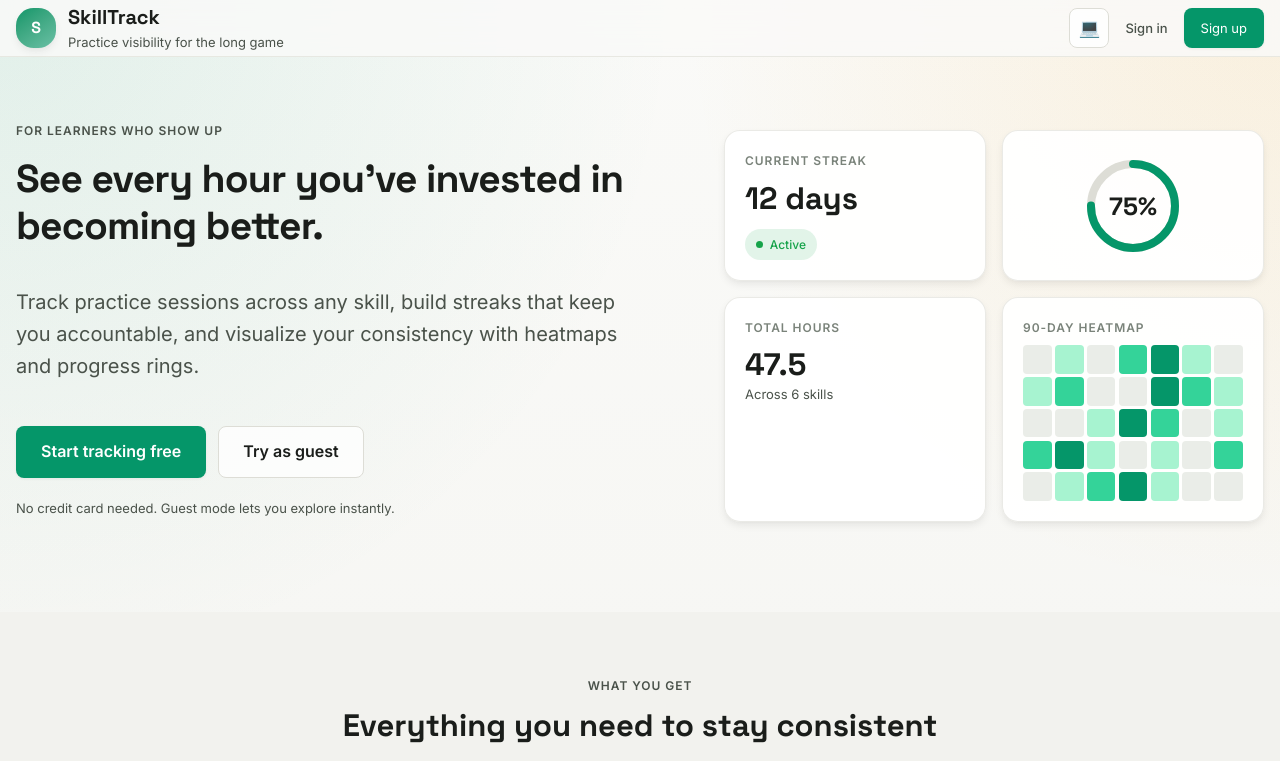
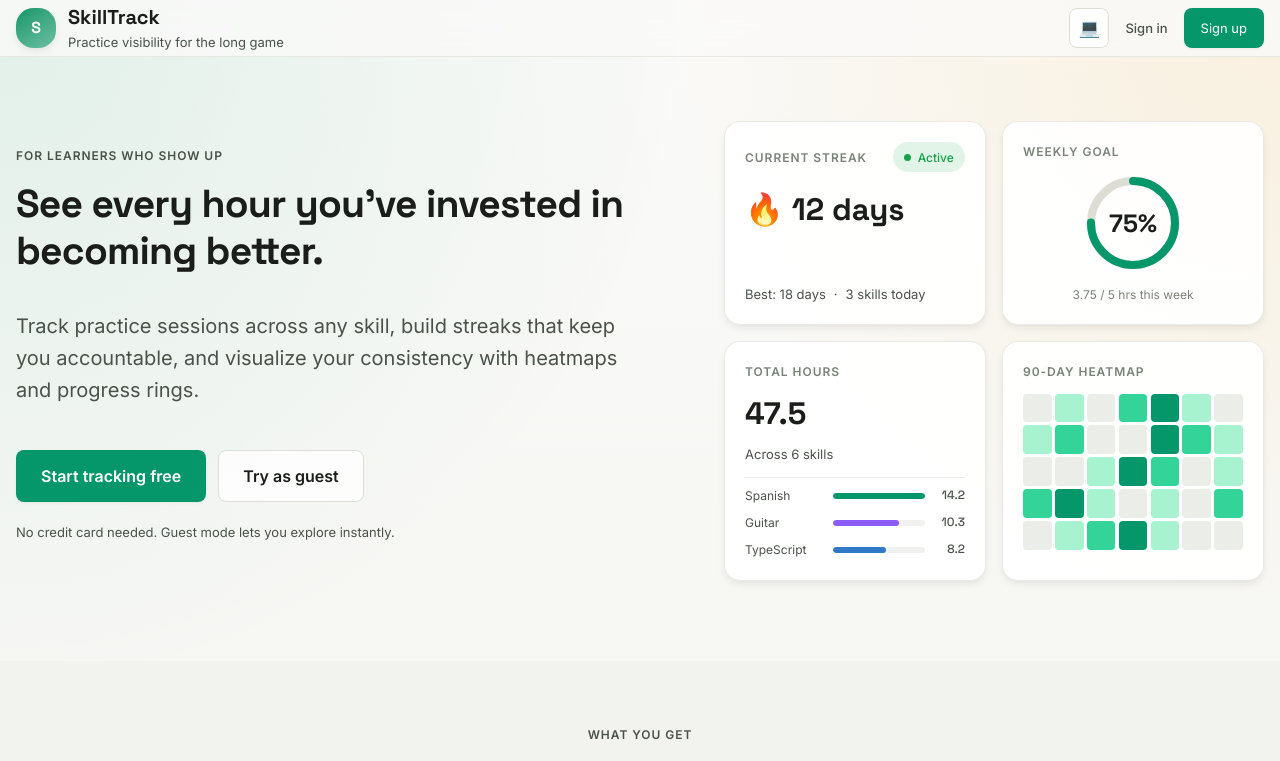
Before and after one commit to brandeth/skilltrack, a Nuxt app: page / in a window 1280 px wide. Shown: the top 761 px of the page. Built offline with nearby package versions, Linux system fonts and the light colour scheme; no server answers.

Commit message:
Improve sections and cards.

```diff
--- a/app/assets/css/main.css
+++ b/app/assets/css/main.css
@@ -721,15 +721,26 @@ button {
 }
 
 .skill-card {
+  position: relative;
+  overflow: hidden;
   display: grid;
   gap: var(--space-4);
   padding: var(--space-5);
   border-radius: var(--radius-lg);
-  border: 1px solid color-mix(in srgb, var(--color-border) 70%, transparent);
+  border: 1px solid
+    color-mix(
+      in srgb,
+      var(--skill-color, var(--color-border)) 20%,
+      var(--color-border)
+    );
   background: linear-gradient(
     180deg,
-    color-mix(in srgb, var(--color-surface) 90%, transparent),
-    color-mix(in srgb, var(--color-bg-secondary) 90%, transparent)
+    var(--color-surface),
+    color-mix(
+      in srgb,
+      var(--skill-color, var(--color-bg-secondary)) 12%,
+      var(--color-surface)
+    )
   );
   transition:
     transform 160ms ease,
@@ -739,6 +750,73 @@ button {
 .skill-card:hover {
   transform: translateY(-2px);
   box-shadow: var(--shadow-md);
+}
+
+.skill-card__orb-area {
+  position: absolute;
+  inset: 0;
+  pointer-events: none;
+  overflow: hidden;
+}
+
+.skill-card__orb {
+  position: absolute;
+  top: 0;
+  left: 0;
+  width: 8rem;
+  height: 8rem;
+  border-radius: 50%;
+  background: radial-gradient(
+    circle,
+    color-mix(in srgb, var(--skill-color, var(--color-accent)) 20%, transparent)
+      0%,
+    transparent 70%
+  );
+  pointer-events: all;
+  cursor: pointer;
+  will-change: transform;
+}
+
+.skill-card__orb--pulse {
+  animation: skill-orb-pulse 1.2s ease-out;
+}
+
+@keyframes skill-orb-pulse {
+  0% {
+    box-shadow:
+      0 0 0 0
+        color-mix(
+          in srgb,
+          var(--skill-color, var(--color-accent)) 30%,
+          transparent
+        ),
+      0 0 0 0
+        color-mix(
+          in srgb,
+          var(--skill-color, var(--color-accent)) 15%,
+          transparent
+        );
+  }
+  40% {
+    box-shadow:
+      0 0 30px 15px
+        color-mix(
+          in srgb,
+          var(--skill-color, var(--color-accent)) 18%,
+          transparent
+        ),
+      0 0 60px 35px
+        color-mix(
+          in srgb,
+          var(--skill-color, var(--color-accent)) 8%,
+          transparent
+        );
+  }
+  100% {
+    box-shadow:
+      0 0 60px 40px transparent,
+      0 0 120px 70px transparent;
+  }
 }
 
 .skill-card__header {
@@ -789,7 +867,7 @@ button {
 .skill-card__progress-fill {
   height: 100%;
   border-radius: var(--radius-full);
-  background: var(--color-accent);
+  background: var(--skill-color, var(--color-accent));
   transition: width 300ms ease;
 }
 
@@ -802,11 +880,21 @@ button {
 .skill-card__metric {
   padding: var(--space-3);
   border-radius: var(--radius-md);
-  background: color-mix(in srgb, var(--color-surface) 80%, transparent);
+  background: color-mix(in srgb, var(--color-surface) 55%, transparent);
+  backdrop-filter: blur(12px);
+  -webkit-backdrop-filter: blur(12px);
+  border: 1px solid color-mix(in srgb, var(--color-surface) 60%, transparent);
+  box-shadow:
+    inset 0 1px 0 0 color-mix(in srgb, white 40%, transparent),
+    0 1px 3px 0
+      color-mix(
+        in srgb,
+        var(--skill-color, var(--color-border)) 8%,
+        transparent
+      );
 }
 
 .skill-card__metric + .skill-card__metric {
-  border-left: 1px solid var(--color-border);
   padding-left: var(--space-4);
 }
 
--- a/app/pages/dashboard.vue
+++ b/app/pages/dashboard.vue
@@ -376,7 +376,9 @@
                 v-for="summary in skillSummaries"
                 :key="summary.skill.id"
                 class="skill-card"
+                :style="{ '--skill-color': summary.skill.color }"
               >
+                <SkillCardOrb />
                 <div class="skill-card__header">
                   <div class="skill-card__title-row">
                     <span
--- a/app/pages/index.vue
+++ b/app/pages/index.vue
@@ -53,11 +53,23 @@
           <div class="hero__visual" aria-hidden="true">
             <div class="hero-showcase">
               <div class="showcase-card showcase-card--streak">
+                <div class="showcase-streak-top">
                   <div class="showcase-card__eyebrow">Current streak</div>
-                <div class="showcase-card__value">12 days</div>
                   <div class="showcase-pill showcase-pill--active">Active</div>
                 </div>
+                <div class="showcase-streak-hero">
+                  <span class="showcase-streak-fire" aria-hidden="true">🔥</span>
+                  <span class="showcase-card__value">12 days</span>
+                </div>
+                <div class="showcase-streak-detail">
+                  <span class="helper-text">Best: 18 days</span>
+                  <span class="helper-text">·</span>
+                  <span class="helper-text">3 skills today</span>
+                </div>
+              </div>
               <div class="showcase-card showcase-card--ring">
+                <div class="showcase-card__eyebrow">Weekly goal</div>
+                <div class="showcase-ring-wrap">
                   <svg
                     class="showcase-ring"
                     width="100"
@@ -87,10 +99,44 @@
                   </svg>
                   <div class="showcase-ring__label">75%</div>
                 </div>
+                <div class="showcase-ring__caption">3.75 / 5 hrs this week</div>
+              </div>
               <div class="showcase-card showcase-card--hours">
                 <div class="showcase-card__eyebrow">Total hours</div>
                 <div class="showcase-card__value">47.5</div>
                 <div class="helper-text">Across 6 skills</div>
+                <ul class="showcase-hours-bars">
+                  <li class="showcase-hours-bar">
+                    <span class="showcase-hours-bar__name">Spanish</span>
+                    <div class="showcase-hours-bar__track">
+                      <div
+                        class="showcase-hours-bar__fill"
+                        style="width: 100%; background-color: #059669"
+                      />
+                    </div>
+                    <span class="showcase-hours-bar__val">14.2</span>
+                  </li>
+                  <li class="showcase-hours-bar">
+                    <span class="showcase-hours-bar__name">Guitar</span>
+                    <div class="showcase-hours-bar__track">
+                      <div
+                        class="showcase-hours-bar__fill"
+                        style="width: 72%; background-color: #8b5cf6"
+                      />
+                    </div>
+                    <span class="showcase-hours-bar__val">10.3</span>
+                  </li>
+                  <li class="showcase-hours-bar">
+                    <span class="showcase-hours-bar__name">TypeScript</span>
+                    <div class="showcase-hours-bar__track">
+                      <div
+                        class="showcase-hours-bar__fill"
+                        style="width: 58%; background-color: #3178c6"
+                      />
+                    </div>
+                    <span class="showcase-hours-bar__val">8.2</span>
+                  </li>
+                </ul>
               </div>
               <div class="showcase-card showcase-card--heatmap">
                 <div class="showcase-card__eyebrow">90-day heatmap</div>
@@ -280,6 +326,9 @@ const heatmapBuckets = [
 }
 
 .showcase-card {
+  display: flex;
+  flex-direction: column;
+  gap: var(--space-3);
   padding: var(--space-5);
   border-radius: var(--radius-xl);
   background: color-mix(in srgb, var(--color-surface) 92%, transparent);
@@ -293,7 +342,6 @@ const heatmapBuckets = [
   letter-spacing: 0.08em;
   font-weight: var(--font-semibold);
   color: var(--color-text-tertiary);
-  margin-bottom: var(--space-2);
 }
 
 .showcase-card__value {
@@ -307,7 +355,6 @@ const heatmapBuckets = [
   display: inline-flex;
   align-items: center;
   gap: 0.4rem;
-  margin-top: var(--space-3);
   padding: 0.35rem 0.7rem;
   border-radius: var(--radius-full);
   font-size: var(--text-xs);
@@ -327,10 +374,42 @@ const heatmapBuckets = [
   background: color-mix(in srgb, var(--color-success) 12%, transparent);
 }
 
+.showcase-streak-top {
+  display: flex;
+  align-items: center;
+  justify-content: space-between;
+  gap: var(--space-3);
+}
+
+.showcase-streak-hero {
+  display: flex;
+  align-items: baseline;
+  gap: var(--space-2);
+}
+
+.showcase-streak-fire {
+  font-size: var(--text-2xl);
+}
+
+.showcase-streak-detail {
+  display: flex;
+  align-items: center;
+  gap: var(--space-2);
+  margin-top: auto;
+}
+
 .showcase-card--ring {
+  align-items: center;
+}
+
+.showcase-card--ring .showcase-card__eyebrow {
+  align-self: flex-start;
+}
+
+.showcase-ring-wrap {
+  position: relative;
   display: grid;
   place-items: center;
-  position: relative;
 }
 
 .showcase-ring__label {
@@ -340,11 +419,20 @@ const heatmapBuckets = [
   font-weight: var(--font-bold);
 }
 
+.showcase-card--ring .showcase-ring__caption {
+  margin-top: auto;
+}
+
+.showcase-ring__caption {
+  font-size: var(--text-xs);
+  color: var(--color-text-tertiary);
+  text-align: center;
+}
+
 .showcase-heatmap {
   display: grid;
   grid-template-columns: repeat(7, 1fr);
   gap: 0.2rem;
-  margin-top: var(--space-2);
 }
 
 .showcase-heatmap__cell {
@@ -363,6 +451,56 @@ const heatmapBuckets = [
 
 .showcase-heatmap__cell[data-bucket="3"] {
   background: var(--color-heatmap-heavy);
+}
+
+/* ── Showcase Hours enrichment ──────────────────── */
+
+.showcase-hours-bars {
+  list-style: none;
+  margin: 0;
+  padding: 0;
+  display: flex;
+  flex-direction: column;
+  gap: var(--space-2);
+  margin-top: auto;
+  padding-top: var(--space-2);
+  border-top: 1px solid color-mix(in srgb, var(--color-border) 50%, transparent);
+}
+
+.showcase-hours-bar {
+  display: grid;
+  grid-template-columns: 5rem 1fr auto;
+  align-items: center;
+  gap: var(--space-2);
+}
+
+.showcase-hours-bar__name {
+  font-size: var(--text-xs);
+  color: var(--color-text-secondary);
+  overflow: hidden;
+  text-overflow: ellipsis;
+  white-space: nowrap;
+}
+
+.showcase-hours-bar__track {
+  height: 0.375rem;
+  border-radius: var(--radius-full);
+  background: color-mix(in srgb, var(--color-border) 40%, transparent);
+  overflow: hidden;
+}
+
+.showcase-hours-bar__fill {
+  height: 100%;
+  border-radius: var(--radius-full);
+}
+
+.showcase-hours-bar__val {
+  font-family: var(--font-heading);
+  font-size: var(--text-xs);
+  font-weight: var(--font-medium);
+  color: var(--color-text-secondary);
+  text-align: right;
+  min-width: 2rem;
 }
 
 /* ── Features ──────────────────────────────────────── */
```
Also changed, not shown: app/components/SkillCardOrb.vue (added, +150 -0 lines). Lines whose indentation alone changed are shown as unchanged.
